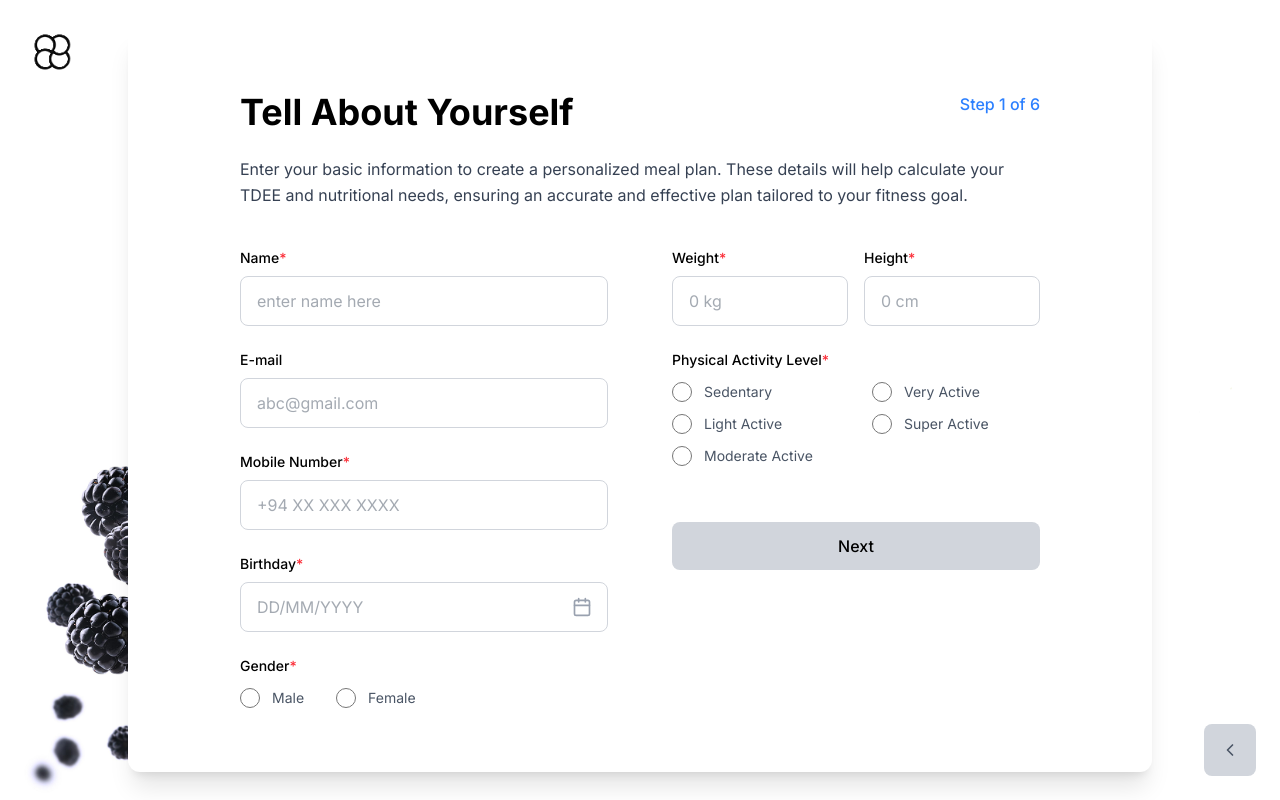
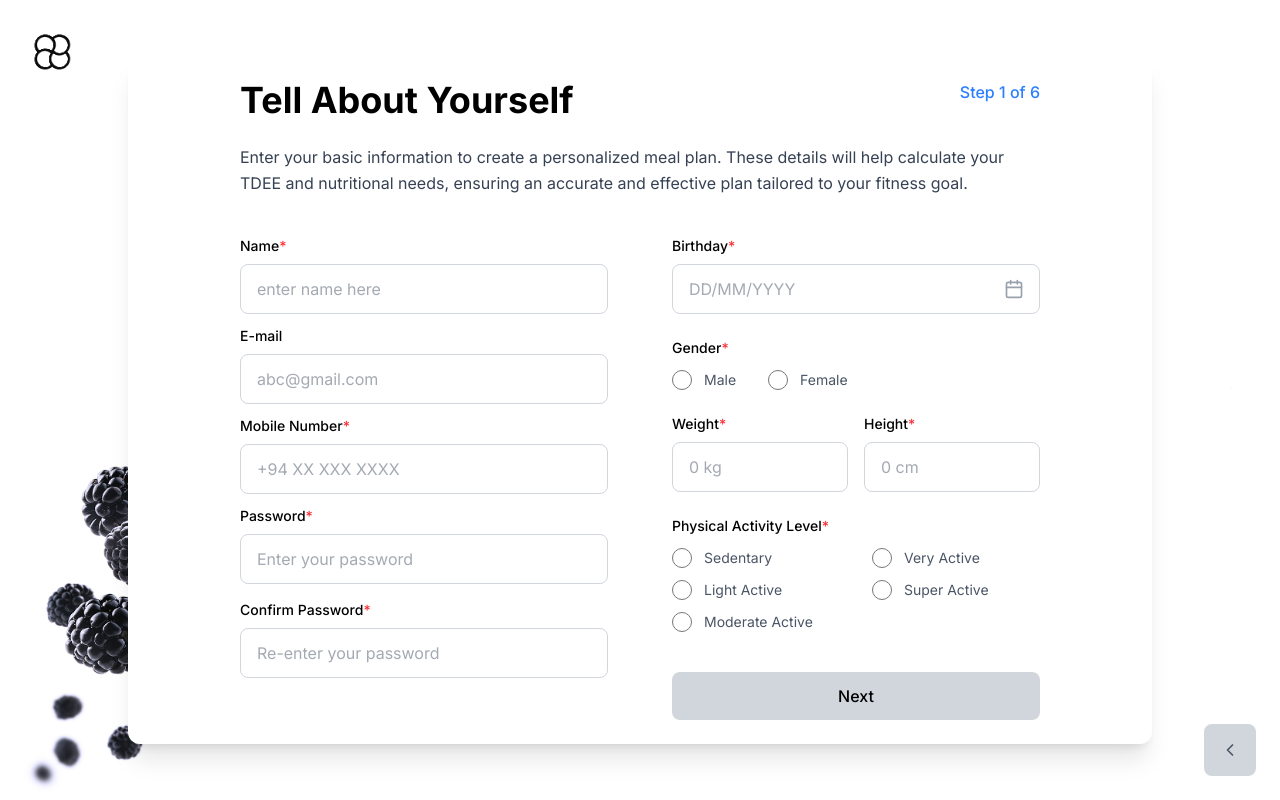
Before and after one commit to sandeepaMallawarachchi/fitbite, a React (Vite) app in the folder client/: page /SignUp in a window 1280 px wide. Built offline with nearby package versions, Linux system fonts and the light colour scheme.

Commit message:
add confirm password fields to sign up form

```diff
--- a/client/src/auth/SignIn.tsx
+++ b/client/src/auth/SignIn.tsx
@@ -96,7 +96,7 @@ export default function SignIn() {
                 <div className="text-center text-sm sm:text-md text-gray-600 pt-4 ">
                   No Account?{" "}
                   <a
-                    href="#"
+                    href="SignUp"
                     className="text-[#00BBF6] hover:underline font-semibold"
                   >
                     Sign Up
--- a/client/src/auth/SignUp.tsx
+++ b/client/src/auth/SignUp.tsx
@@ -12,7 +12,7 @@ export default function SignUp() {
       />
 
       {/* Logo */}
-      <div className="absolute top-4 left-4 sm:top-8 sm:left-8 z-10">
+      <div className="absolute top-4 left-4 sm:top-8 sm:left-8 z-10 ">
         <a href="/">
           <img
             src="/vite.png"
--- a/client/src/components/TellABoutYouForm.tsx
+++ b/client/src/components/TellABoutYouForm.tsx
@@ -29,7 +29,7 @@ function TellABoutYouForm() {
   };
 
   return (
-    <div className="w-full max-h-80% bg-white p-6 md:p-10 pt-20">
+    <div className="w-full max-h-80% bg-white px-6 md:px-10 ">
       <div className="max-w-6xl mx-auto">
         {/* Header */}
         <div className="flex flex-col md:flex-row justify-between items-center md:items-start mb-6 gap-2">
@@ -49,7 +49,7 @@ function TellABoutYouForm() {
         {/* Form */}
         <div className="grid grid-cols-1 lg:grid-cols-2 gap-16">
           {/* Left Column */}
-          <div className="space-y-6">
+          <div className="space-y-3">
             {/* Name Field */}
             <div>
               <label
@@ -109,6 +109,48 @@ function TellABoutYouForm() {
               />
             </div>
 
+            <div>
+              <label
+                htmlFor="password"
+                className="block text-sm font-medium text-black mb-2"
+              >
+                Password<span className="text-red-500">*</span>
+              </label>
+              <input
+                type="password"
+                id="password"
+                name="password"
+                placeholder="Enter your password"
+                className="w-full px-4 py-3 border border-gray-300 rounded-lg focus:ring-2 focus:ring-blue-500 focus:border-transparent outline-none transition-all text-gray-600"
+                value={formData.password}
+                onChange={handleChange}
+                required
+              />
+            </div>
+
+            <div className="mt-4">
+              <label
+                htmlFor="confirmPassword"
+                className="block text-sm font-medium text-black mb-2"
+              >
+                Confirm Password<span className="text-red-500">*</span>
+              </label>
+              <input
+                type="password"
+                id="confirmPassword"
+                name="confirmPassword"
+                placeholder="Re-enter your password"
+                className="w-full px-4 py-3 border border-gray-300 rounded-lg focus:ring-2 focus:ring-blue-500 focus:border-transparent outline-none transition-all text-gray-600"
+                value={formData.confirmPassword}
+                onChange={handleChange}
+                required
+              />
+            </div>
+          </div>
+
+          {/* Right Column */}
+          <div className="space-y-6">
+
             {/* Birthday */}
             <div>
               <label
@@ -131,7 +173,6 @@ function TellABoutYouForm() {
                 <Calendar className="absolute right-4 top-1/2 transform -translate-y-1/2 text-gray-400 h-5 w-5" />
               </div>
             </div>
-
             {/* Gender */}
             <div>
               <label className="block text-sm font-medium text-black mb-3">
@@ -172,10 +213,6 @@ function TellABoutYouForm() {
                 </div>
               </div>
             </div>
-          </div>
-
-          {/* Right Column */}
-          <div className="space-y-6">
             {/* Weight and Height Row */}
             <div className="grid grid-cols-2 gap-4">
               {/* Weight Field */}
@@ -326,7 +363,7 @@ function TellABoutYouForm() {
             </div>
 
             {/* Next Button */}
-            <div className="pt-8">
+            <div className="pt-4">
               <button
                 onClick={handleSubmit}
                 className="bg-gray-300 hover:bg-gray-400 text-black font-medium py-3 px-8 rounded-lg w-full transition-colors duration-200"
```
